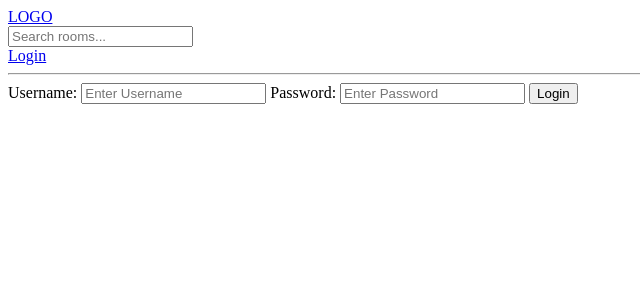
After one commit to BucoTEC/fastLern, a Django app: page /login/ in a window 1280 px wide. The commit adds this page. Shown: the top 300 px of the page, without its empty margins (0-640 px from the left). Run offline with Django 4.2, Linux system fonts and the light colour scheme.

Commit message:
add login functionaliti

```diff
--- /dev/null
+++ b/base/templates/base/login_register.html
@@ -0,0 +1,16 @@
+{% extends 'main.html' %} {% block content %}
+<div>
+	<form action="" method="POST">
+		{%csrf_token%}
+
+		<label>Username:</label>
+		<input type="text" name="username" placeholder="Enter Username" />
+
+		<label>Password:</label>
+		<input type="password" name="password" placeholder="Enter Password" />
+
+		<input type="submit" value="Login" />
+	</form>
+</div>
+
+{% endblock %}
--- a/base/urls.py
+++ b/base/urls.py
@@ -1,8 +1,12 @@
 from unicodedata import name
 from django.urls import path
-from .views import home, room, createRoom, updateRoom, deleteRoom
+from .views import home, room, createRoom, updateRoom, deleteRoom, loginPage, logoutUser
 
 urlpatterns =[
+    path('login/',loginPage, name="login" ),
+    path('logout/',logoutUser, name="logout" ),
+
+
     path('',home, name="home" ),
     path('room/<str:pk>',room, name="room" ),
     path('create-room/',createRoom, name="create-room" ),
--- a/base/views.py
+++ b/base/views.py
@@ -1,6 +1,8 @@
-from multiprocessing import context
 from django.shortcuts import redirect, render
+from django.contrib import messages
 from django.db.models import Q
+from django.contrib.auth.models import User
+from django.contrib.auth import login, logout, authenticate
 from .models import Room, Topic
 from .forms import RoomForm
 
@@ -8,6 +10,32 @@ from .forms import RoomForm
 
 
 
+
+def loginPage(request):
+
+    if request.method == 'POST':
+        username  = request.POST.get('username')
+        password  = request.POST.get('password')
+
+        try:
+            user = User.objects.get(username=username)
+        except:
+            messages.error(request, 'User does not exist')
+
+        user = authenticate(request, username=username, password=password)
+
+        if user is not None:
+            login(request, user)
+            return redirect('home')
+        else:
+            messages.error(request, 'Username or password does not exist')
+
+    context = {}
+    return render(request, 'base/login_register.html',context)
+
+def logoutUser(request):
+    logout(request)
+    return redirect('home')
 
 def home(request):
     q = request.GET.get('q') if request.GET.get('q') != None else ''
--- a/templates/main.html
+++ b/templates/main.html
@@ -7,6 +7,12 @@
 		<title>Study</title>
 	</head>
 	<body>
-		{% include 'navbar.html' %} {% block content %} {% endblock %}
+		{% include 'navbar.html' %} {% if messages %}
+		<ul class="messages">
+			{% for message in messages %}
+			<li>{{ message }}</li>
+			{% endfor %}
+		</ul>
+		{% endif %} {% block content %} {% endblock %}
 	</body>
 </html>
--- a/templates/navbar.html
+++ b/templates/navbar.html
@@ -3,5 +3,9 @@
 <form method="GET" action="{% url 'home' %}">
 	<input type="text" name="q" placeholder="Search rooms..." />
 </form>
-
+{% if request.user.is_authenticated %}
+<a href="{% url 'logout' %}">Logout</a>
+{% else %}
+<a href="{%url 'login'%}">Login</a>
+{% endif %}
 <hr />
```
Also changed, not shown: db.sqlite3.
